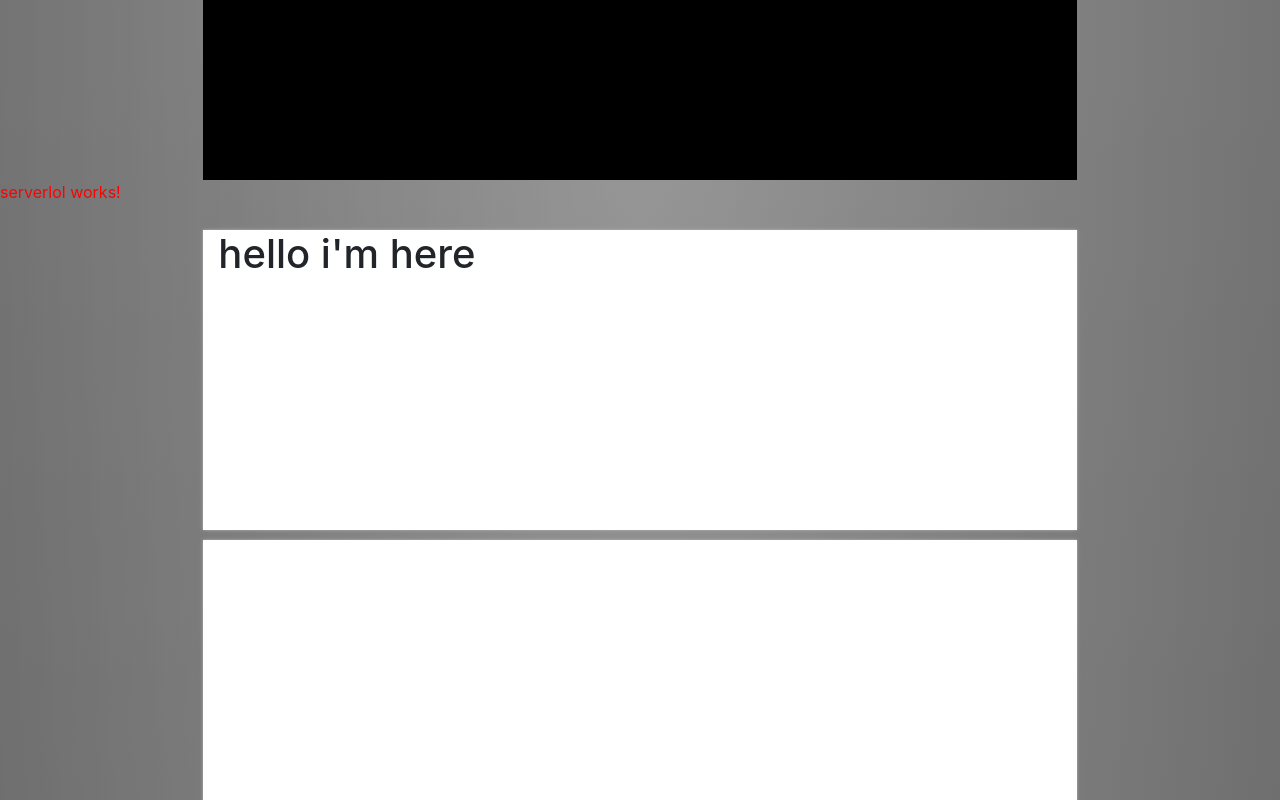
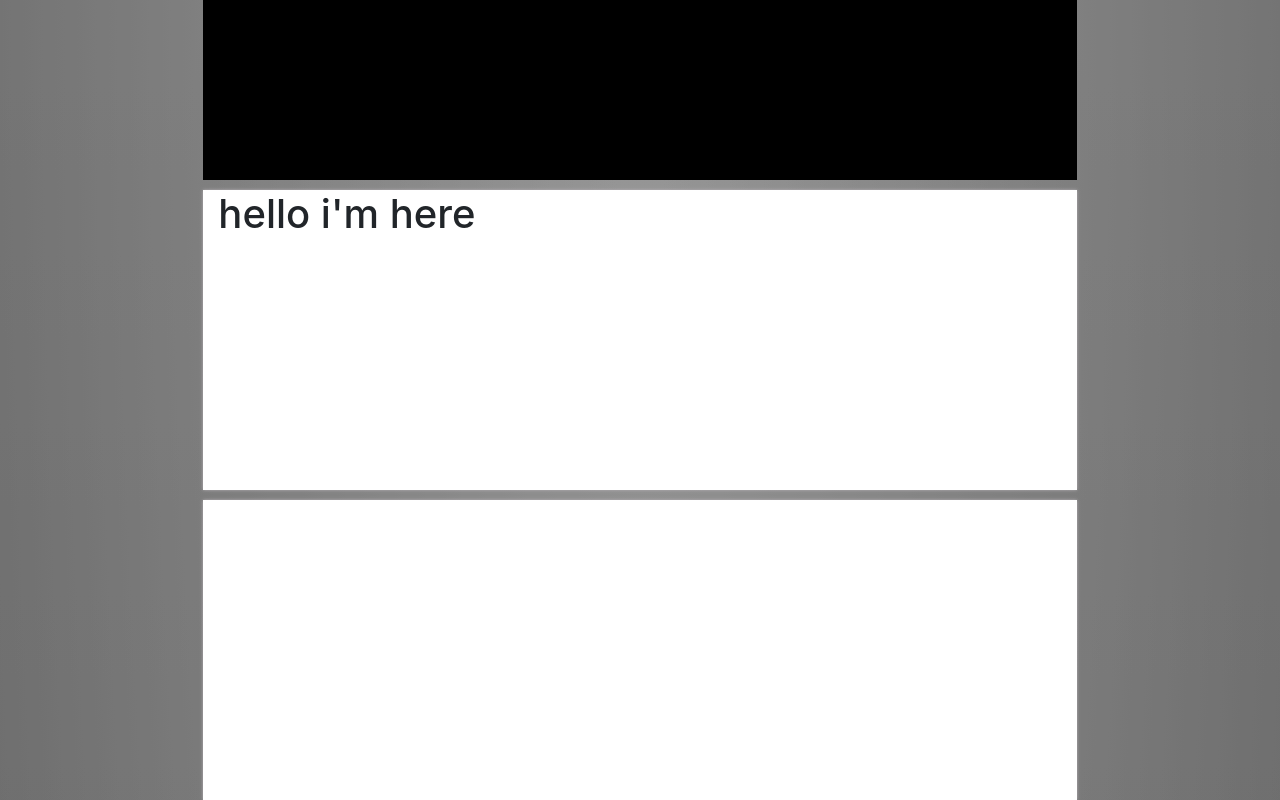
Before and after one commit to mortadagzar/my-dream-app, an Angular app: page / in a window 1280 px wide. Shown: the top 800 px of the page. Built offline with nearby package versions, Linux system fonts and the light colour scheme.

Commit message:
Update src/app/app.component.html

```diff
--- a/src/app/app.component.html
+++ b/src/app/app.component.html
@@ -7,13 +7,6 @@
                     <div class="col-lg-2 col-md-2 col-sm-12">
                     </div>
 </div>
-
-
-
-<app-serverlol>
-
-
-</app-serverlol>
 
 
 
```
